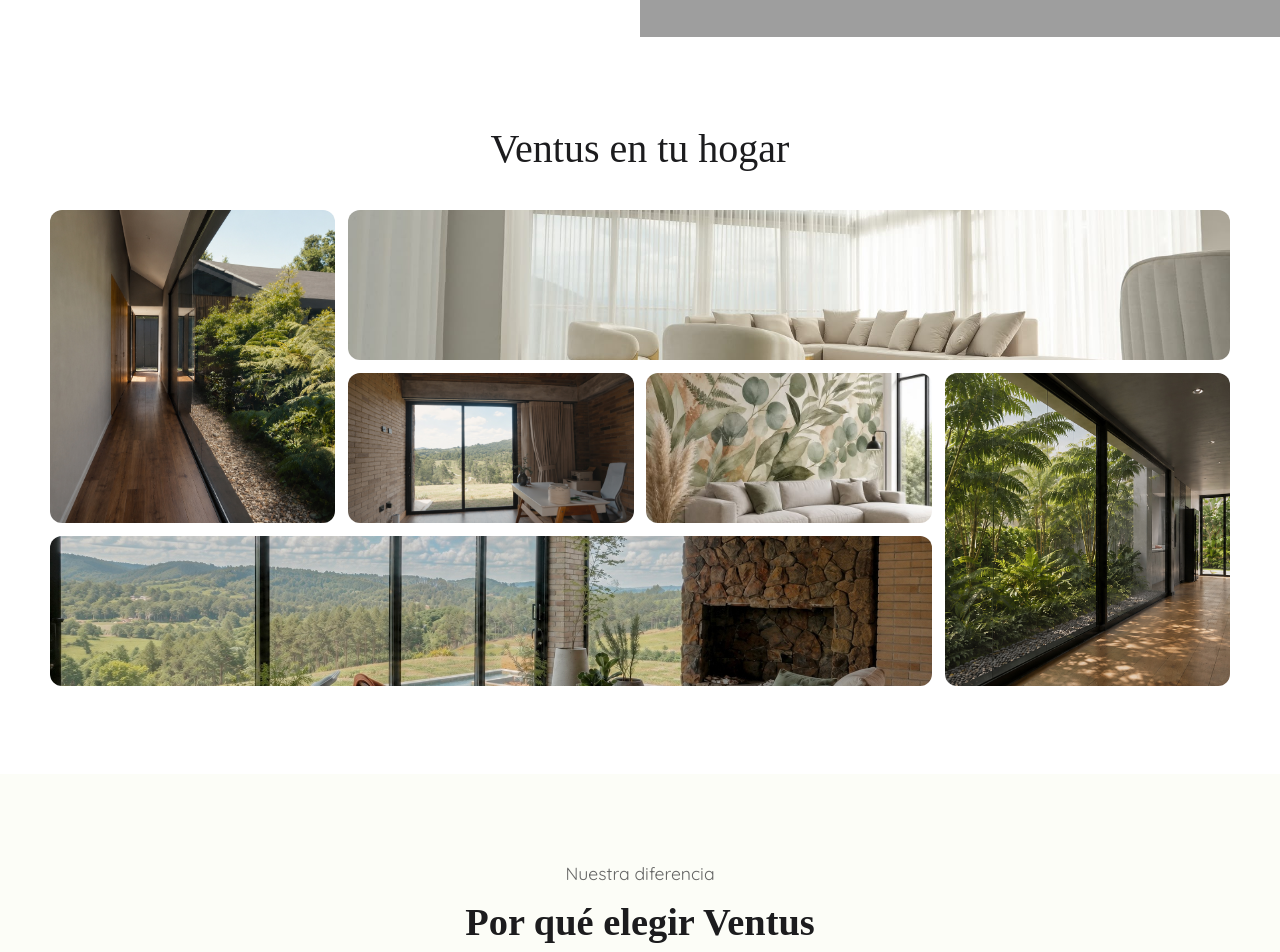
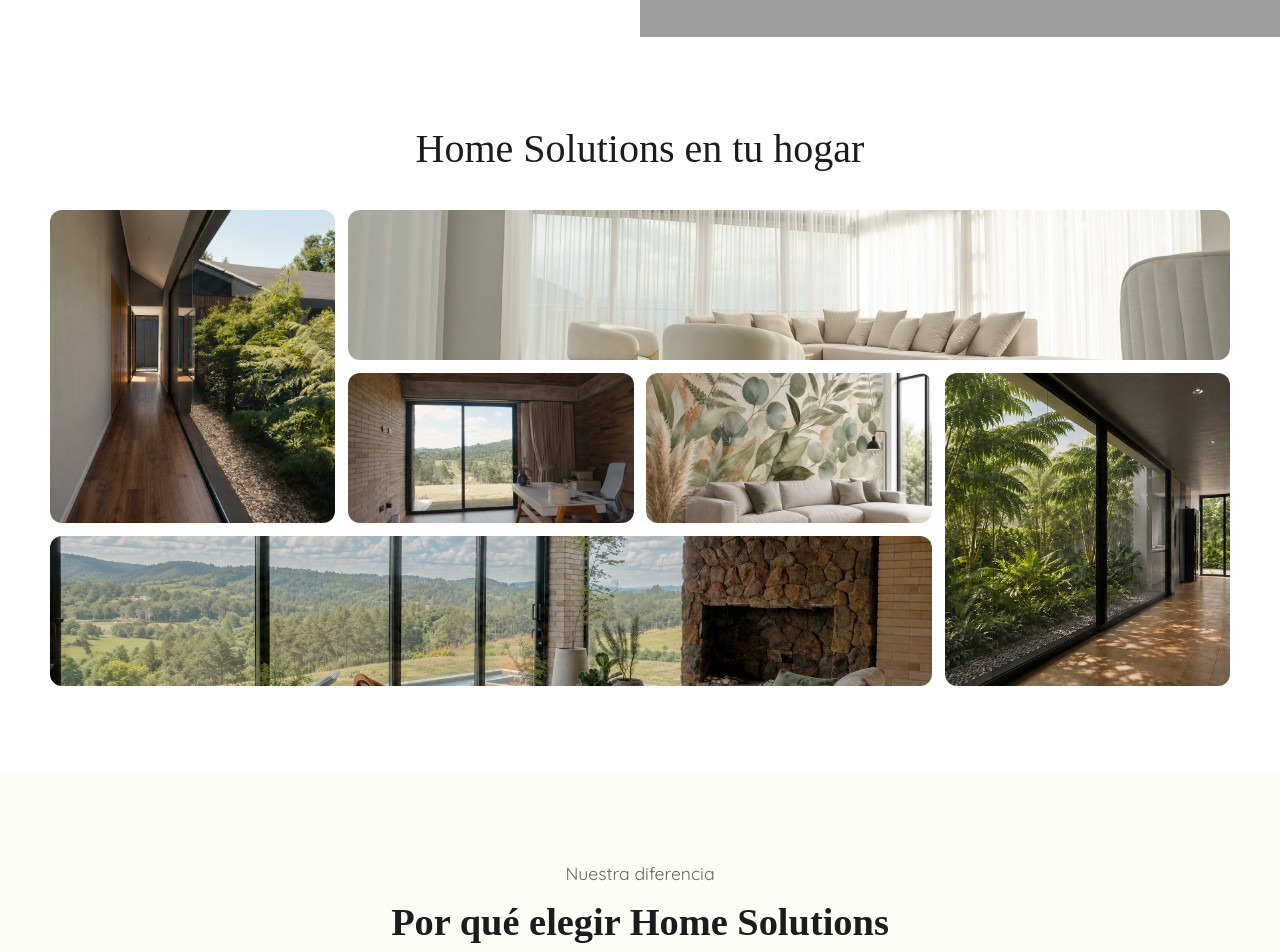
Before and after one commit to echeverrisalo7-droid/Home-Solutions-, a plain HTML site: page index.html in a window 1280 px wide. Shown: the part 2740-3692 px from the top of the page. Drawn offline with Linux system fonts and the light colour scheme; grey boxes are pictures that could not be loaded; a web font is replaced by a local one.

Commit message:
Update index.html

```diff
--- a/index.html
+++ b/index.html
@@ -161,7 +161,7 @@
 
   <!-- ===================== GALERÍA ===================== -->
   <section id="proyectos" class="experiencia">
-    <p class="experiencia__titulo">Ventus en tu hogar</p>
+    <p class="experiencia__titulo">Home Solutions en tu hogar</p>
     <div class="experiencia__grid">
       <figure class="exp exp--alta"><img src="images/(3).JPG" alt="Detalle de cortina textil instalada por Ventus" loading="lazy" decoding="async"></figure>
       <figure class="exp exp--ancha"><img src="images/salaIlu.jpeg" alt="Sala iluminada con cortinas Ventus" loading="lazy" decoding="async"></figure>
@@ -176,7 +176,7 @@
   <section id="porque" class="porque">
     <header class="section-head">
       <p class="porque_titulo">Nuestra diferencia</p>
-      <h2>Por qué elegir Ventus</h2>
+      <h2>Por qué elegir Home Solutions</h2>
     </header>
 
     <div class="porque__layout">
@@ -329,7 +329,7 @@
   </div>
 
   <p class="site-footer__legal">
-    Medellín, Colombia · ventas@homesolutions.com.co · © 2026 Ventus
+    Medellín, Colombia · ventas@homesolutions.com.co · © 2026 Home Solutions
   </p>
 </footer>
 
```
